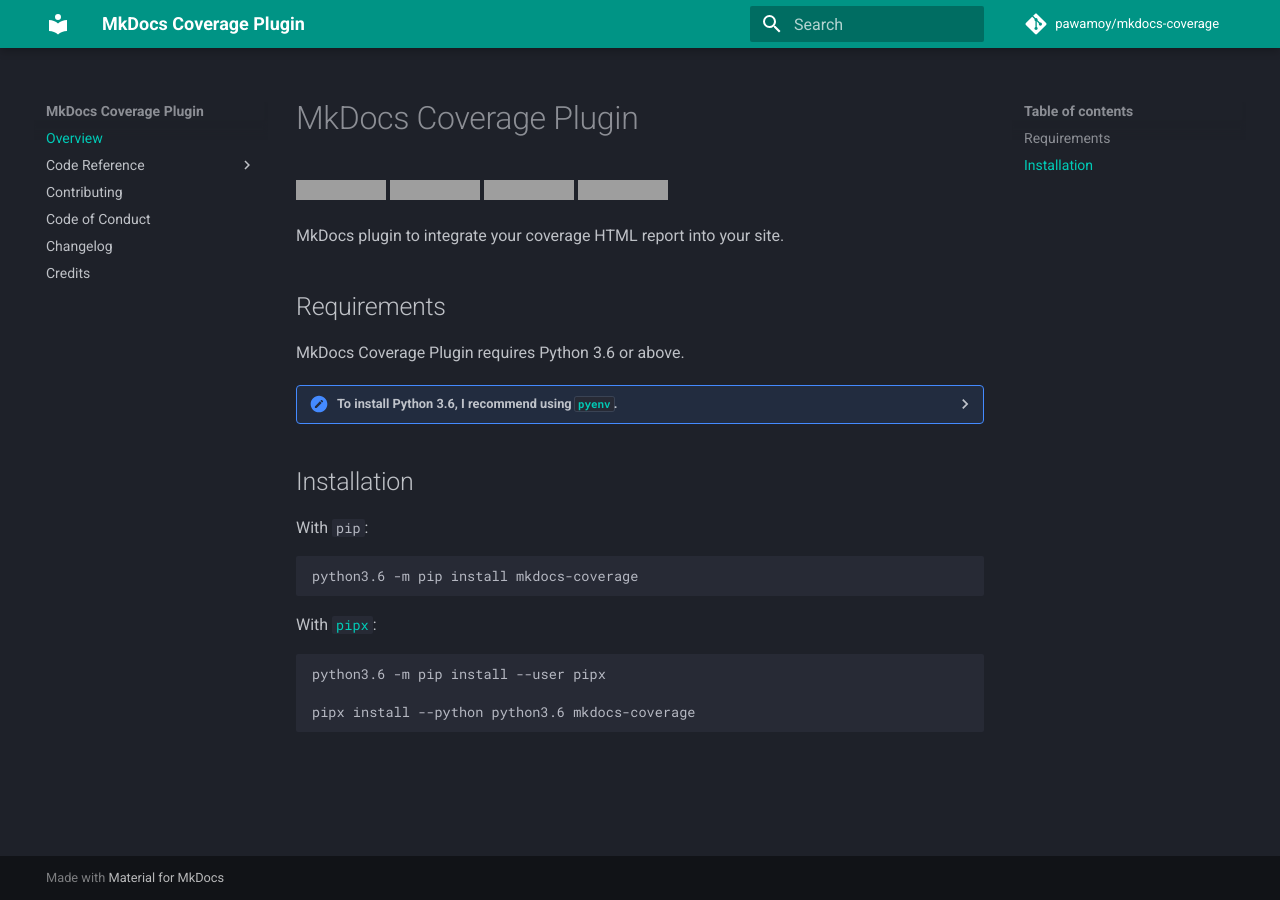
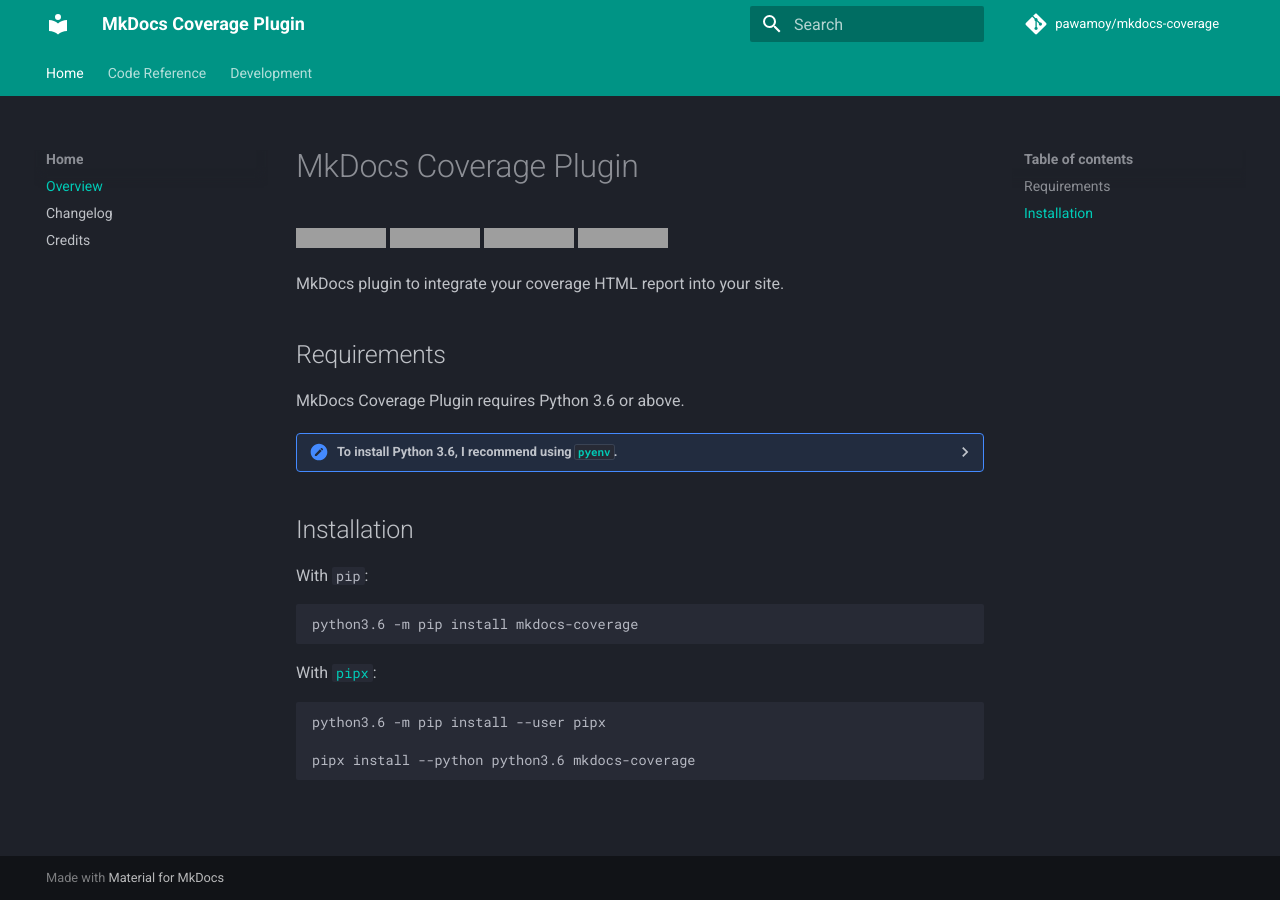
Before and after one commit to pawamoy/mkdocs-coverage, an MkDocs documentation site: the page built from docs/index.md, in a window 1280 px wide. Built offline with MkDocs 1.6.1 and Material for MkDocs 9.7.7, drawn with Linux system fonts in a browser that asks for light colours; comment, search, counter and statistics services are not loaded; some of the changed lines change nothing that is shown; grey boxes are pictures that could not be loaded.

Commit message:
docs: Improve navigation

```diff
--- a/mkdocs.yml
+++ b/mkdocs.yml
@@ -5,16 +5,22 @@
 repo_name: "pawamoy/mkdocs-coverage"
 
 nav:
-- Overview: index.md
+- Home:
+  - Overview: index.md
+  - Changelog: changelog.md
+  - Credits: credits.md
 - Code Reference:
-  - cli.py: reference/cli.md
-- Contributing: contributing.md
-- Code of Conduct: code_of_conduct.md
-- Changelog: changelog.md
-- Credits: credits.md
+  - loggers.py: reference/loggers.md
+  - plugin.py: reference/plugin.md
+- Development:
+  - Contributing: contributing.md
+  - Code of Conduct: code_of_conduct.md
+  - Coverage report: coverage.md
 
 theme:
   name: material
+  features:
+  - navigation.tabs
   palette:
     scheme: slate
     primary: teal
@@ -36,6 +42,8 @@
 
 plugins:
 - search
+- coverage:
+    html_report_dir: build/coverage
 - mkdocstrings:
     watch:
     - src/mkdocs_coverage
```
